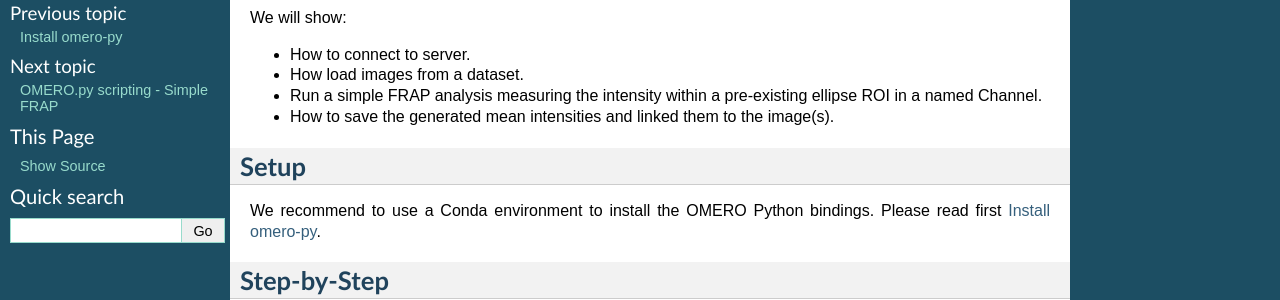
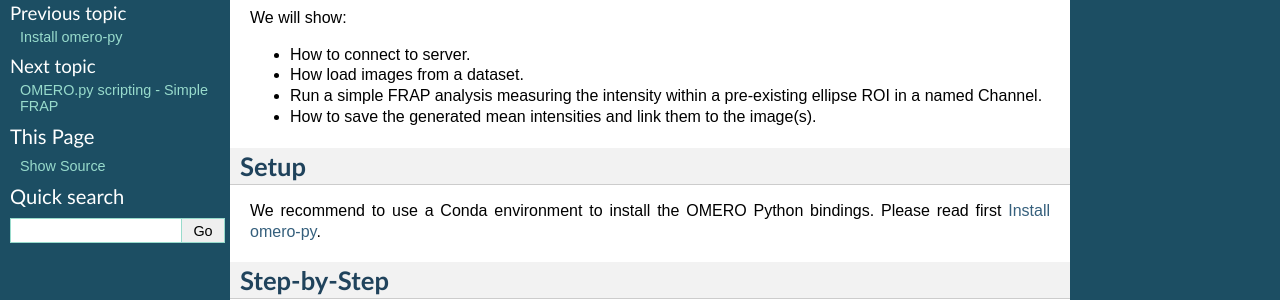
Before and after one commit to ome/omero-guide-python, a Sphinx documentation site: the page built from docs/gettingstarted.rst, in a window 1280 px wide. Shown: the part 178-478 px from the top of the page. Built offline with Sphinx 7.4.7, drawn with Linux system fonts in a browser that asks for light colours.

Commit message:
Update docs/gettingstarted.rst
Co-authored-by: pwalczysko <p.walczysko@dundee.ac.uk>

```diff
--- a/docs/gettingstarted.rst
+++ b/docs/gettingstarted.rst
@@ -14,7 +14,7 @@
 
 - Run a simple FRAP analysis measuring the intensity within a pre-existing ellipse ROI in a named Channel.
 
-- How to save the generated mean intensities and linked them to the image(s).
+- How to save the generated mean intensities and link them to the image(s).
 
 **Setup**
 ---------
```
